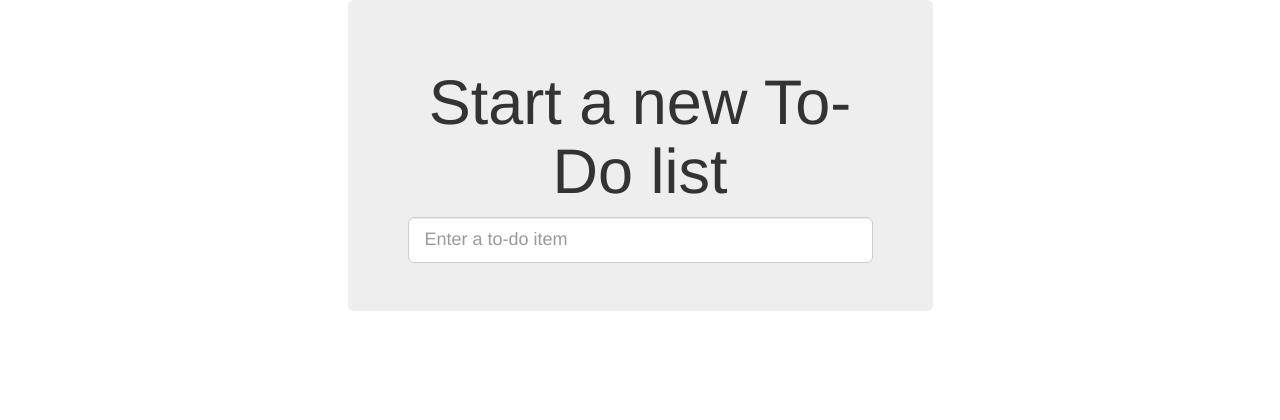
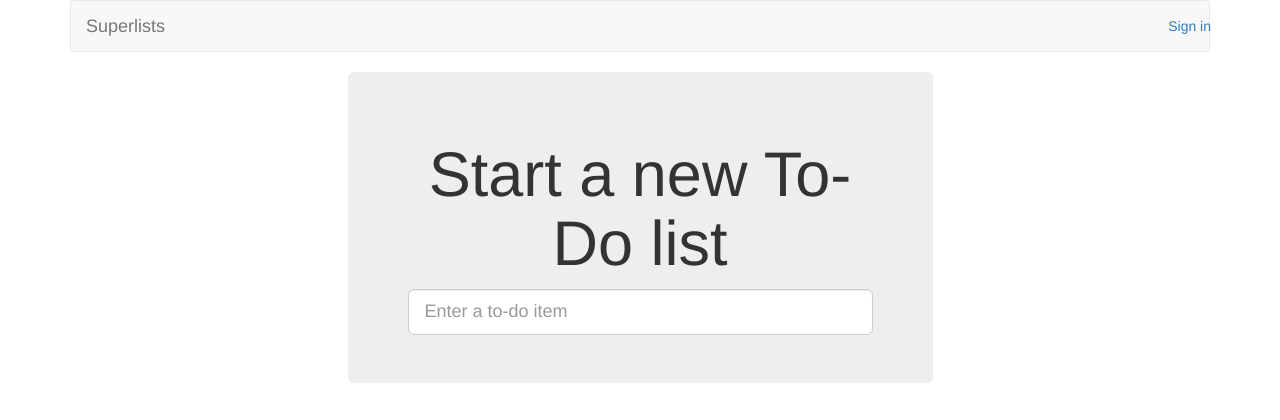
Before and after one commit to borqosky/test_driven_development_with_python, a Django app: page / in a window 1280 px wide. Shown: the top 420 px of the page. Run offline with Django 3.2, Linux system fonts and the light colour scheme; some libraries are stand-ins or nearby versions.

Commit message:
basic login test, before reafactoring

```diff
--- a/functional_tests/test_login.py
+++ b/functional_tests/test_login.py
@@ -11,7 +11,7 @@ class LoginTest(FunctionalTest):
         # Edith goes to the awesome superlists site
         # and notices a "Sign in" link for the first time.
         self.browser.get(self.server_url)
-        self.browser.find_element_by_id('login').click()
+        self.browser.find_element_by_id('id_login').click()
 
         # A persona login box appears
         self.switch_to_new_window('Mozilla Persona')
--- a/lists/templates/base.html
+++ b/lists/templates/base.html
@@ -20,6 +20,10 @@
 </head>
 <body>
     <div class="container">
+        <nav class="navbar navbar-default" role="navigation">
+            <a class="navbar-brand" href="/">Superlists</a>
+            <a class="btn navbar-btn navbar-right" id="id_login" href="#">Sign in</a>
+        </nav>
         <div class="row">
             <div class="col-md-6 col-md-offset-3 jumbotron">
                 <div class="text-center">
```
